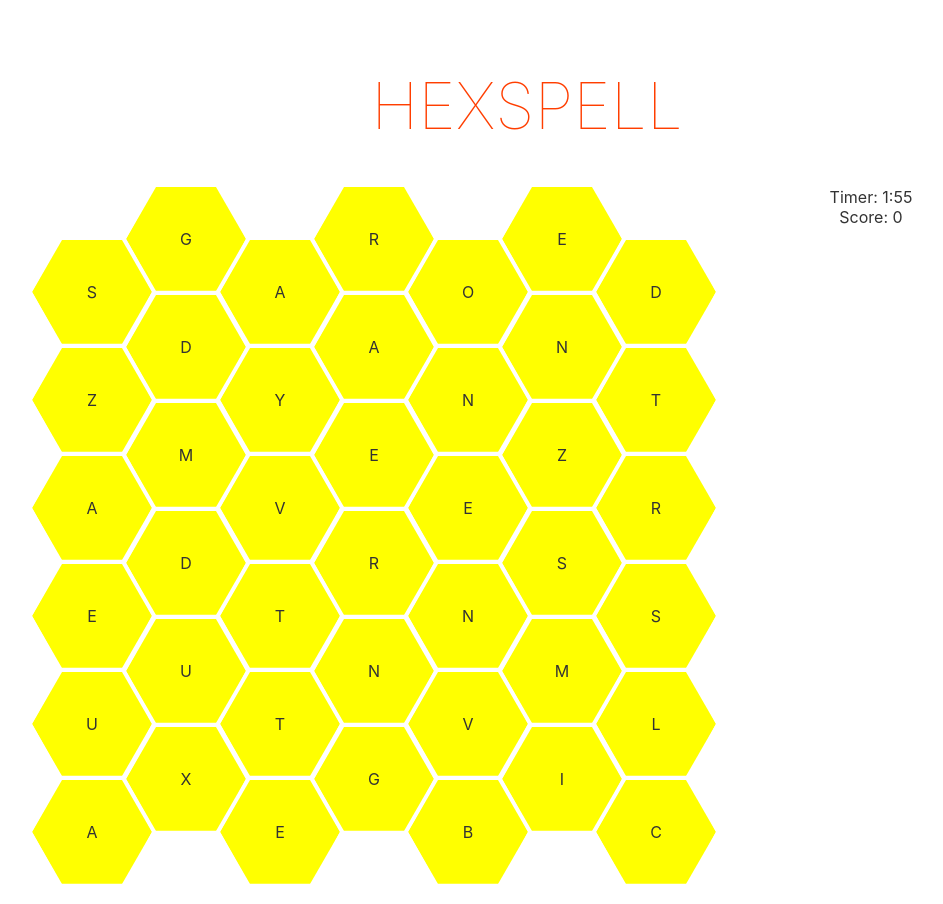
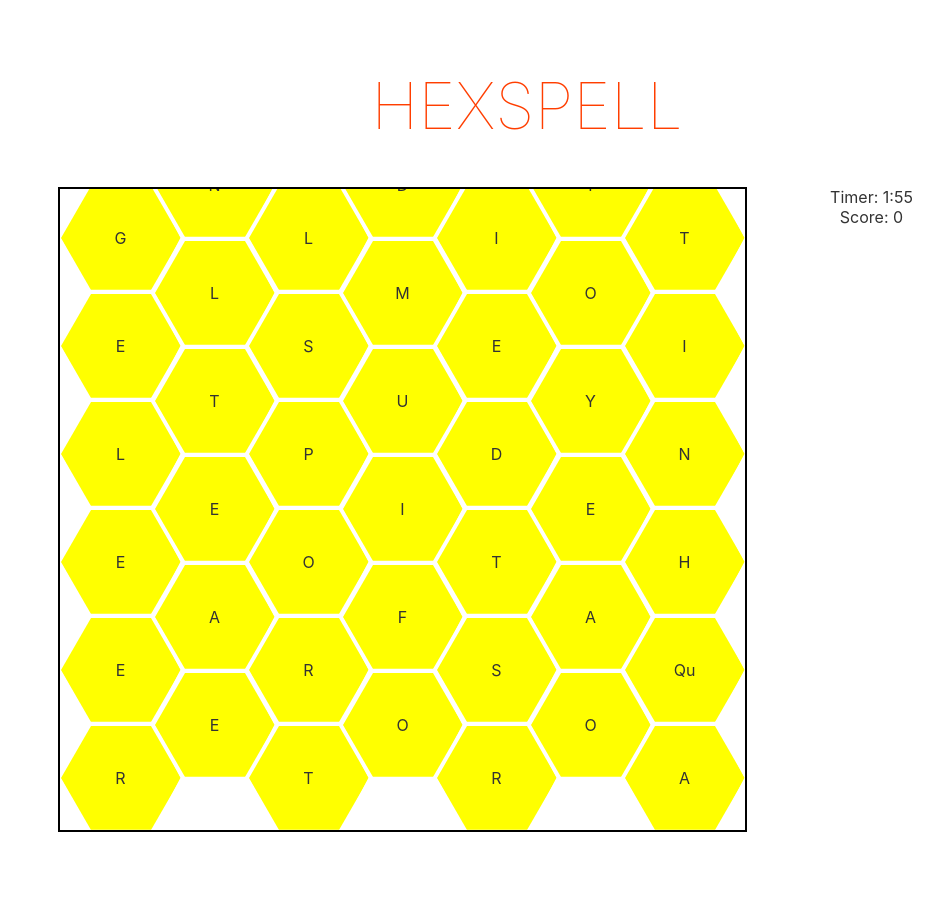
Before and after one commit to amccausl/hex-spell, a Svelte app: page / in a window 1280 px wide. Shown: the whole page, without its empty margins (113-1056 px from the left). After the commit the page ends 848 px from the top, so only its background shows below. Built offline with nearby package versions, Linux system fonts and the light colour scheme.

Commit message:
Animate tiles

```diff
--- a/src/HexTile.svelte
+++ b/src/HexTile.svelte
@@ -20,10 +20,6 @@ $hex__color--selected: red;
 $hex__size: 60px;
 
 .hex {
-  margin-bottom: 4px;
-  clip-path: polygon(93px 0%, 100% 50%, 93px 100%, 29px 100%, 0% 50%, 29px 0%);
-  user-select: none;
-
   &::before {
     content: " ";
     float: left;
--- a/src/TileBoard.svelte
+++ b/src/TileBoard.svelte
@@ -1,5 +1,7 @@
 <script>
   export let game
+
+  import { flip } from "svelte/animate"
 
   import {
     BOARD_WIDTH,
@@ -7,7 +9,6 @@
     getTileIndexPosition,
     getTilePositionIndex,
     isAdjacent,
-    isWord,
   } from './store.mjs'
   import HexTile from "./HexTile.svelte"
 
@@ -18,7 +19,6 @@
   // @todo can this be a typed array?
   let selected_flags = Array( BOARD_WIDTH * BOARD_HEIGHT ).fill( false )
 
-  console.info('board_tiles', board_tiles)
   let board_tiles_value
   const unsubscribe = board_tiles.subscribe( value => {
     board_tiles_value = value
@@ -26,7 +26,7 @@
 
   function getLetter( index ) {
     const [ row_index, col_index ] = getTileIndexPosition( index )
-    return board_tiles_value[ col_index ][ row_index ].toUpperCase()
+    return board_tiles_value[ col_index ][ row_index ].value.toUpperCase()
   }
 
   function clearPath() {
@@ -42,7 +42,6 @@
   }
 
   function handleMouseUp() {
-    console.info('handleMouseUp')
     is_active = false
     if( path.length <= 2 ) {
       return
@@ -56,7 +55,6 @@
   }
 
   function handleHexPress( row_index, col_index ) {
-    console.info( "handleHexPress", row_index, col_index )
     is_active = true
     clearPath()
 
@@ -68,13 +66,11 @@
     if( is_active ) {
       const value = getTilePositionIndex( row_index, col_index )
       const path_index = path.indexOf( value )
-      console.info( "handleHexOver", row_index, col_index, path_index )
       if( path_index === -1 ) {
         const tile_index = getTilePositionIndex( row_index, col_index )
         if( path.length === 0 || isAdjacent( tile_index, path[ path.length - 1 ] ) ) {
           path.push( value ); path = path
           selected_flags[ tile_index ] = true
-          console.info( "handleHexOver", row_index, col_index, path )
         }
       } else if( path_index === path.length - 2 ) {
         const index = path.pop(); path = path
@@ -90,34 +86,42 @@
 >
   {#each board_tiles_value as col_tiles, col_index}
     <div class="board__col" class:board__col--even={ col_index % 2 }>
-      {#each col_tiles as tile, row_index}
-        <HexTile tile={ tile } is_selected={ selected_flags[ getTilePositionIndex( row_index, col_index ) ] }
-          on:mousedown={ () => handleHexPress( row_index, col_index ) }
-          on:mouseover={ () => handleHexOver( row_index, col_index ) }
-        />
+      {#each col_tiles as tile, row_index (tile.index)}
+        <div class="board__tile" animate:flip>
+          <HexTile tile={ tile.value } is_selected={ selected_flags[ getTilePositionIndex( row_index, col_index ) ] }
+            on:mousedown={ () => handleHexPress( row_index, col_index ) }
+            on:mouseover={ () => handleHexOver( row_index, col_index ) }
+          />
+        </div>
       {/each}
     </div>
   {/each}
 </section>
 
 <style type="text/scss">
-  $hex__color: yellow;
-  $hex__color--selected: red;
-  $hex__size: 60px;
-
   .board {
     display: flex;
     flex-direction: row;
-    padding-right: 30px;
+    padding-left: 27px;
+    max-height: 641px;
+    overflow: hidden;
+    border: solid black 2px;
 
     &__col {
       display: flex;
       flex-direction: column-reverse;
       margin-left: -26px;
+      margin-bottom: -4px;
     }
 
     &__col--even {
-      margin-bottom: 53px;
+      margin-bottom: 49px;
+    }
+
+    &__tile {
+      margin-bottom: 4px;
+      clip-path: polygon(93px 0%, 100% 50%, 93px 100%, 29px 100%, 0% 50%, 29px 0%);
+      user-select: none;
     }
   }
 </style>
--- a/src/store.mjs
+++ b/src/store.mjs
@@ -28,10 +28,12 @@ export const AVAILABLE_TILES = [
   ...Array( 2 ).fill( "Qu" ),
   ...Array( 2 ).fill( "Z" ),
 ]
+export const AVAILABLE_TILES_COUNT = AVAILABLE_TILES.length
 
 export const BOARD_WIDTH = 7
-export const BOARD_HEIGHT = 6
+export const BOARD_HEIGHT = 6 * 2
 
+// @todo this is an unsafe async
 let dictionary
 async function loadDictionary() {
   const response = await fetch( "data/wordlist.txt" )
@@ -68,9 +70,15 @@ function createBoardTiles( options ) {
   let tiles = [ ...AVAILABLE_TILES ]
   shuffleArray( tiles )
 
-  const board_tiles = []
-  for( let i = 0; i < BOARD_WIDTH; i++ ) {
-    board_tiles.push( tiles.splice( tiles.length - BOARD_HEIGHT, BOARD_HEIGHT ) )
+  const board_tile_indexes = Array( BOARD_WIDTH )
+  const board_tiles = Array( BOARD_WIDTH ).fill( null ).map( () => [] )
+
+  for( let j = 0; j < BOARD_HEIGHT; j++ ) {
+    for( let i = 0; i < BOARD_WIDTH; i++ ) {
+      const index = j * BOARD_WIDTH + i
+      board_tiles[ i ].push( { index, value: tiles[ index % AVAILABLE_TILES_COUNT ] } )
+      board_tile_indexes[ i ] = index
+    }
   }
 
   const { subscribe, update } = writable( board_tiles );
@@ -86,7 +94,13 @@ function createBoardTiles( options ) {
         if( board_tiles[ i ].includes( null ) ) {
           board_tiles[ i ] = board_tiles[ i ].filter( value => value )
           const count = BOARD_HEIGHT - board_tiles[ i ].length
-          board_tiles[ i ].push( ...tiles.splice( tiles.length - count, count ) )
+          for( let j = 0; j < count; j++ ) {
+            board_tile_indexes[ i ] += BOARD_WIDTH
+            board_tiles[ i ].push({
+              index: board_tile_indexes[ i ],
+              value: tiles[ board_tile_indexes[ i ] % AVAILABLE_TILES_COUNT ],
+            })
+          }
         }
       }
       return [ ...board_tiles ]
@@ -139,7 +153,6 @@ export function getTilePositionIndex( row_index, col_index ) {
 }
 
 export function getWordScore( word ) {
-  console.info('getWordScore', word)
   let score_index = word.length - 3
   let offset = 0
   while( true ) {
@@ -169,11 +182,6 @@ export function isAdjacent( a_tile_index, b_tile_index ) {
   return false
 }
 
-export function isWord( text ) {
-  // @todo
-  return true
-}
-
 export function startGame( options ) {
   const board_tiles = createBoardTiles( options )
   const score_card = createScoreCard()
```
